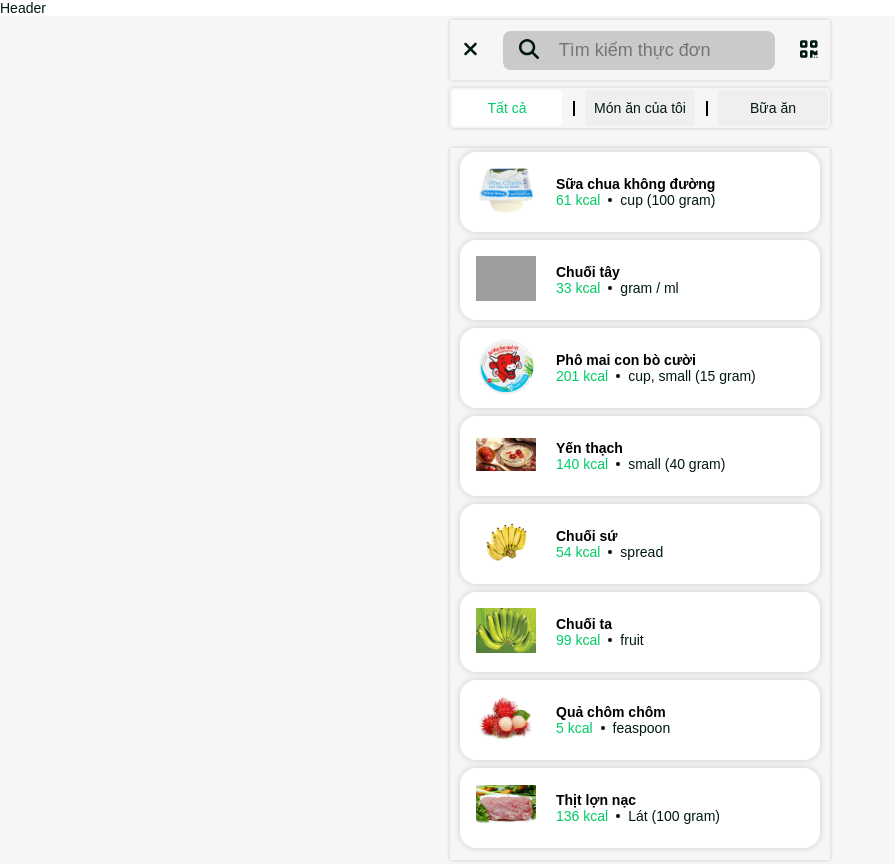
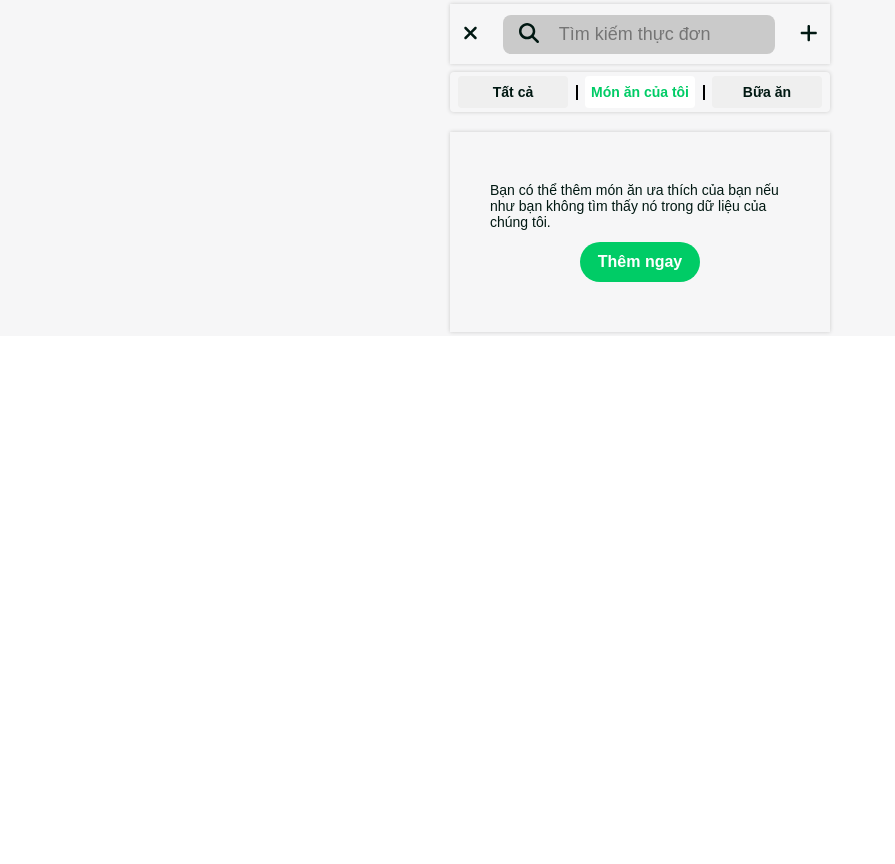
Before and after one commit to sonvtkt104/btl-ui-health, a React (Create React App) app in the folder client/: page /tim-kiem-mon-an in a window 1280 px wide. Both pictures are taken after a click on the button "Món ăn của tôi". Shown: the whole page, without its empty margins (0-895 px from the left). After the commit the page ends 800 px from the top, so only its background shows below. Built offline with nearby package versions, Linux system fonts and the light colour scheme; grey boxes are pictures that could not be loaded.

Commit message:
tien update 8/12

```diff
--- a/client/src/App.js
+++ b/client/src/App.js
@@ -4,7 +4,7 @@ import { Header, Footer } from "./components";
 function App() {
   return (
     <div className="app">
-      <Header />
+      {/* <Header /> */}
       <Router />
       {/* <Footer /> */}
     </div>
--- /dev/null
+++ b/client/src/pages/AddMyFood/index.jsx
@@ -0,0 +1,11 @@
+import './style.css'
+
+function AddMyFood() {
+    return (
+        <div className='addMyFood'>
+
+        </div>
+    )
+}
+
+export default AddMyFood;
--- a/client/src/pages/SearchFoods/index.jsx
+++ b/client/src/pages/SearchFoods/index.jsx
@@ -1,17 +1,46 @@
 import { useState } from 'react'
 import './style.css'
 import { FontAwesomeIcon } from '@fortawesome/react-fontawesome'
-import { faClose, faQrcode, faSearch } from '@fortawesome/free-solid-svg-icons'
+import { faClose, faPlus, faQrcode, faSearch } from '@fortawesome/free-solid-svg-icons'
 import { ButtonFood } from '../../components'
 import foods from '../../assets/data'
 
+import img_foods from '../../assets/image'
+import { useNavigate } from 'react-router-dom'
+
+const myfoods = [
+    // {
+    //     foodId: 1,
+    //     foodImg: img_foods.suachuakhongduong,
+    //     foodName: 'Sữa chua không đường',
+    //     foodKcal: '61 kcal',
+    //     foodType: 'cup (100 gram)',
+    //     foodCalories: 61,
+    //     foodCarbs: 4.8,
+    //     foodProtein: 3.7,
+    //     foodFat: 3
+    // }
+]
+
 function SearchFoods() {
+
+    let navigate = useNavigate();
+    const routeChange = () => {
+    let path = `addmyfood`;
+    navigate(path);
+  }
+
+    const [change, setChange] = useState('all');
 
     const [value, setValue] = useState('');
 
     function filterFoods(value) {
         return foods.filter(food => food.foodName.toLowerCase().includes(value));
         // alert("Young ._. Boy");
+    }
+
+    function handleEvent(e) {
+        setChange(e.target.value);
     }
 
     return (
@@ -25,15 +54,19 @@ function SearchFoods() {
                        value={value}
                        onChange={e => setValue(e.target.value)} />
              </div>
-             <i className='iconF'><FontAwesomeIcon icon={faQrcode} /></i>
+             {
+                change == "all" ? <i className='iconF'><FontAwesomeIcon icon={faQrcode} /></i> : <i className='iconF' onClick={routeChange}><FontAwesomeIcon icon={faPlus} /></i>
+             }
         </div>
         <div className='searchContainer__box2'>
-            <button className='searchContainer__box2__button active'>Tất cả</button>
+            <button className={change == "all" ? "searchContainer__box2__button active" : "searchContainer__box2__button"} onClick={handleEvent} value={"all"}>Tất cả</button>
             <div className='borderLeft'></div>
-            <button className='searchContainer__box2__button'>Món ăn của tôi</button>
+            <button className={change == "myfood" ? "searchContainer__box2__button active" : "searchContainer__box2__button"} onClick={handleEvent} value={"myfood"}>Món ăn của tôi</button>
             <div className='borderLeft'></div>
-            <button className='searchContainer__box2__button'>Bữa ăn</button>
+            <button className={change == "meal" ? "searchContainer__box2__button active" : "searchContainer__box2__button"} onClick={handleEvent} value={"meal"}>Bữa ăn</button>
         </div>
+        {
+            change == "all" ? (
                 <div className='searchContainer__box3'>
                     <ul>
                         {
@@ -42,8 +75,45 @@ function SearchFoods() {
                             )) : 'Không tìm thấy món ăn phù hợp!'
                         }
                     </ul>
-
                 </div>
+            ) : ""
+        }
+        {
+            change == "myfood" ? (
+            <div className='searchContainer__box3'>
+                <ul>
+                    {
+                        myfoods.length > 0 ? myfoods.map(myfood => (
+                            <li key={myfood.foodId}><ButtonFood data={myfood} /></li>
+                        )) : (
+                            <div style={{display: "flex", flexDirection: "column", alignItems: "center", justifyContent: "center"}}>
+                                <p style={{width: "300px", marginBottom: "12px"}}>Bạn có thể thêm món ăn ưa thích của bạn nếu như bạn không tìm thấy nó trong dữ liệu của chúng tôi.</p>
+                                <button className='btnAddMyFood' onClick={routeChange}>Thêm ngay</button>
+                            </div>
+                        )
+                    }
+                </ul>
+            </div>
+        ) : ""
+        }
+        {
+            change == "meal" ? (
+                <div className='searchContainer__box3'>
+                    <ul>
+                        {
+                            myfoods.length > 0 ? myfoods.map(myfood => (
+                                <li key={myfood.foodId}><ButtonFood data={myfood} /></li>
+                            )) : (
+                                <div style={{display: "flex", flexDirection: "column", alignItems: "center", justifyContent: "center"}}>
+                                    <p style={{width: "300px", marginBottom: "12px"}}>Bạn có thể thêm bữa ăn của bạn nếu như bạn không tìm thấy nó trong dữ liệu của chúng tôi.</p>
+                                    <button className='btnAddMyFood' onClick={routeChange}>Thêm ngay</button>
+                                </div>
+                                )
+                        }
+                    </ul>
+                </div>
+            ) : ""
+        }
      </div>
     )
 }
--- a/client/src/pages/SearchFoods/style.css
+++ b/client/src/pages/SearchFoods/style.css
@@ -45,7 +45,7 @@
 .searchContainer__box2 {
     width: 380px;
     height: 40px;
-    padding: 2px;
+    padding: 4px 8px;
     display: flex;
     justify-content: space-between;
     margin-bottom: 20px;
@@ -59,6 +59,7 @@
     border-radius: 4px;
     font-size: 14px;
     cursor: pointer;
+    font-weight: 600;
 }
 
 .searchContainer__box2__button.active {
@@ -67,8 +68,7 @@
 }
 
 .active {
-    color: red;
-    background-color: #fff;
+    background-color: var(--color-white);
 }
 
 .borderLeft {
@@ -80,7 +80,8 @@
 
 .searchContainer__box3 {
     width: 380px;
-    height: 100%;
+    /* height: 100%; */
+    min-height: 200px;
     padding: 4px;
     display: flex;
     flex-direction: column;
@@ -91,11 +92,22 @@
 
 .iconF {
     font-size: 20px;
-    color: var(--main-color);
 }
 
-.iconF.close {
-    color: black;
+.btnAddMyFood {
+    background-color: var(--color-green);
+    color: #fff;
+    width: 120px;
+    height: 40px;
+    border-radius: 9999px;
+    font-weight: 600;
+    font-size: 16px;
+    cursor: pointer;
+    transition: 0.5s;
+}
+
+.btnAddMyFood:hover {
+    transform: scale(1.1);
 }
 
 button {
--- a/client/src/routes/index.js
+++ b/client/src/routes/index.js
@@ -8,6 +8,7 @@ import {
     Conversation,
     SignIn
 } from '../pages'
+import AddMyFood from '../pages/AddMyFood'
 
 export default function Router() {
     return (
@@ -24,6 +25,7 @@ export default function Router() {
                 <Route path="/history" element={<History />} />
                 <Route path="/chat" element={<Chat />} />
                 <Route path="/message" element={<Conversation />} />
+                <Route path='/tim-kiem-mon-an/addmyfood' element={<AddMyFood />} />
             </Routes>
         </BrowserRouter>
     )
```
Also changed, not shown: client/src/pages/AddMyFood/style.css (added). Lines whose indentation alone changed are shown as unchanged.
